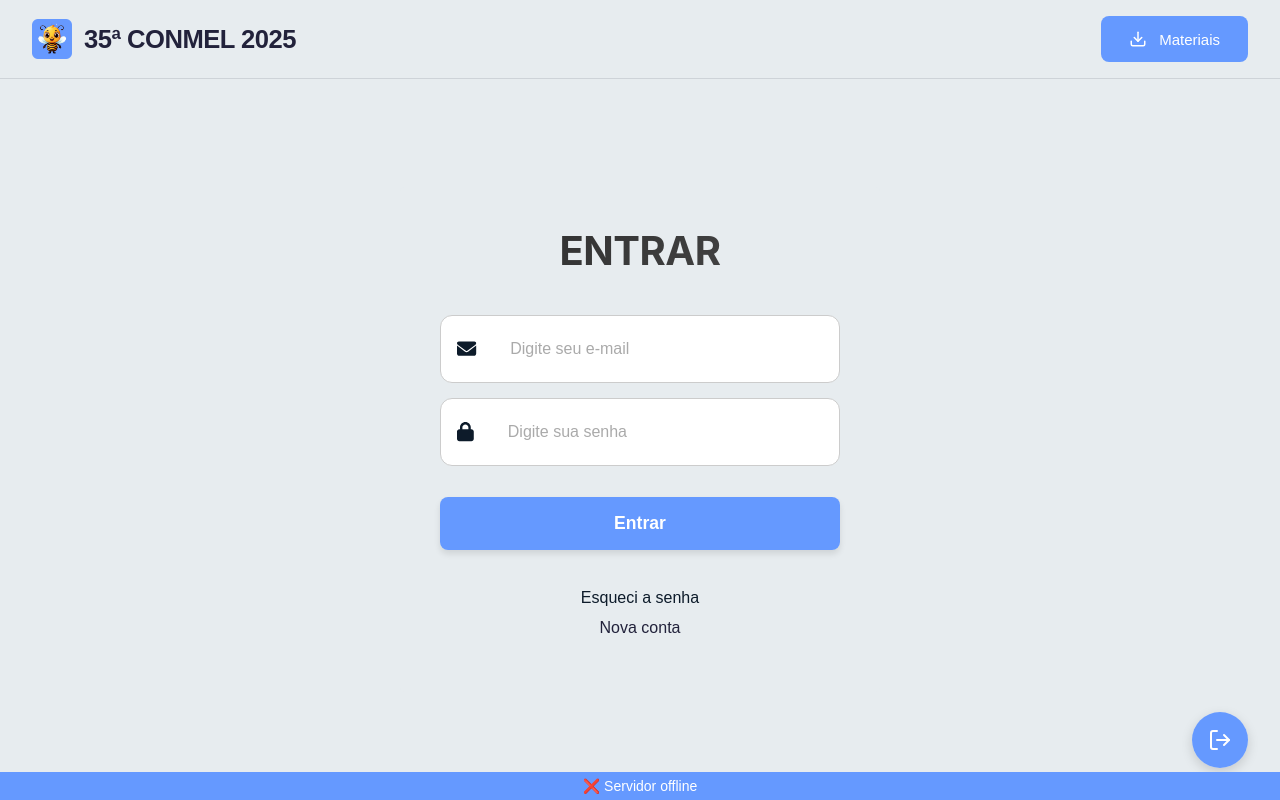
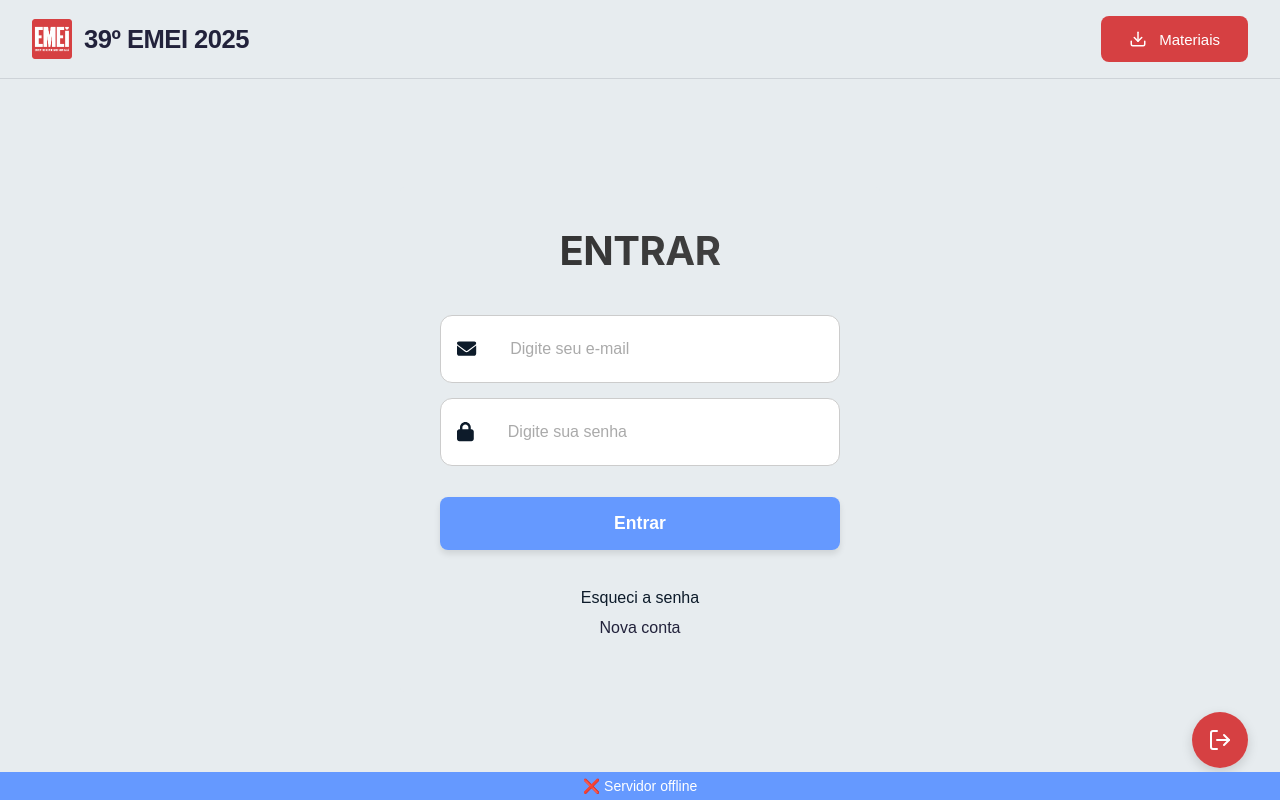
Before and after one commit to saulandre/emei-frontend, a React (Create React App) app: page / in a window 1280 px wide. Built offline with nearby package versions, Linux system fonts and the light colour scheme; no server answers.

Commit message:
alterando header para emei

```diff
--- a/src/components/Authenticated/Header.jsx
+++ b/src/components/Authenticated/Header.jsx
@@ -6,10 +6,10 @@ import { FiUser, FiLogOut, FiMoon,FiDownload, FiMenu, FiPlus, FiUpload } from "r
 // Temas otimizados
 export const themes = {
   professional: {
-    background: 'linear-gradient(135deg, #6599FF, #6599FF, #6599FF)',
+    background: 'linear-gradient(135deg, #d64042, #d64042, #d64042)',
     cardBackground: '#e7ecef',
     textColor: '#22223b',
-    buttonBackground: 'linear-gradient(135deg, #6599FF, #6599FF)',
+    buttonBackground: 'linear-gradient(135deg, #d64042, #d64042)',
     tableHeaderBackground: '#003049',
     tableHeaderColor: 'white',
     tableRowEvenBackground: '#f8f9fa',
@@ -295,7 +295,7 @@ const HeaderMain = ({className }) => {
       <Container>
         <Header className={className}>
           <Wrapper><ImagemResponsiva src="/favicon.png" alt="Banner do evento" />
-          <Title>35ª CONMEL 2025</Title>
+          <Title>39º EMEI 2025</Title>
     </Wrapper>          <Nav>
 
 
```
Also changed, not shown: public/favicon.png.
